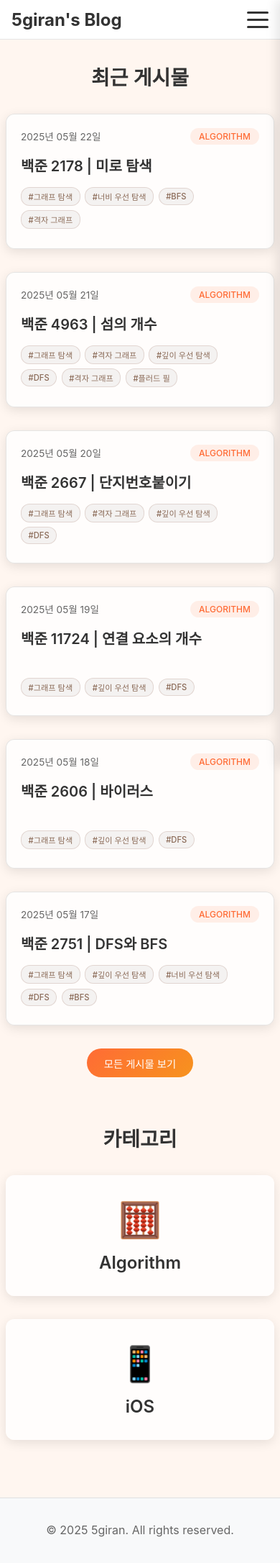
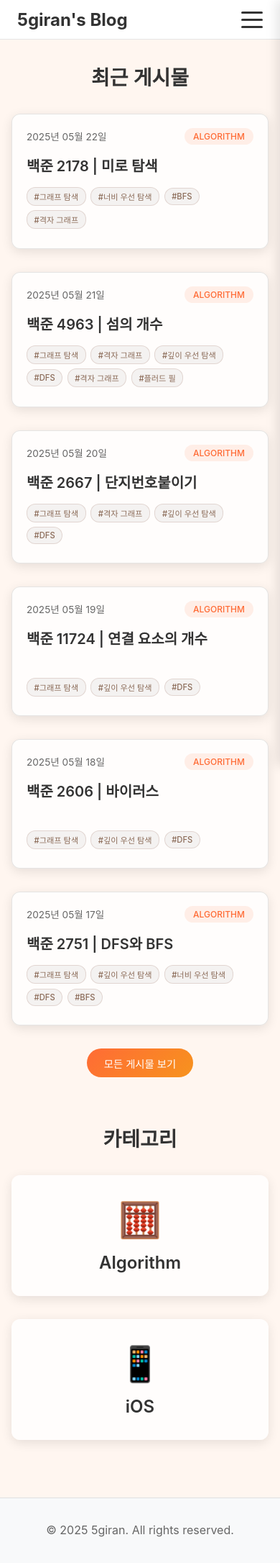
Before and after one commit to 5giran/5giran.github.io, a Jekyll site: the page built from index.md, in a window 390 px wide. Shown: the whole page at 72% size. Built offline with Jekyll 4.4.1, drawn with Linux system fonts in a browser that asks for light colours; some web fonts are replaced.

Commit message:
Update responsive.css

```diff
--- a/assets/css/responsive.css
+++ b/assets/css/responsive.css
@@ -5,13 +5,13 @@
 /* Tablet Styles */
 @media (max-width: 1024px) {
   .header-container {
-    padding: 1rem 1.5rem;
+    padding: 1rem 2rem;
   }
 
   .home-content,
   .category-page,
   .posts-archive {
-    padding: 2rem 1.5rem;
+    padding: 2rem 2rem;
   }
 }
 
@@ -19,7 +19,7 @@
 @media (max-width: 768px) {
   /* Header Responsive */
   .header-container {
-    padding: 1rem;
+    padding: 1rem 1.5rem;
   }
 
   /* Side Navigation Mobile */
@@ -32,15 +32,15 @@
   .home-content,
   .category-page,
   .posts-archive {
-    padding: 1rem;
+    padding: 1rem 1.5rem;
   }
 
   .content-wrapper {
-    padding: 2rem 1rem;
+    padding: 2rem 1.5rem;
   }
 
   .wide-content-wrapper {
-    padding: 2rem 1rem;
+    padding: 2rem 1.5rem;
   }
 
   /* Grid Responsive */
@@ -101,29 +101,29 @@
 
   /* Category Page Responsive */
   .category-page {
-    padding: 2rem 1rem;
+    padding: 2rem 1.5rem;
   }
 }
 
 /* Small Mobile Styles */
 @media (max-width: 480px) {
   .container {
-    padding: 0 1rem;
+    padding: 0 1.5rem;
   }
 
   .header-container {
-    padding: 0.75rem 1rem;
+    padding: 0.75rem 1.5rem;
   }
 
   .home-content,
   .category-page,
   .posts-archive {
-    padding: 1rem 0.5rem;
+    padding: 1rem 1rem;
   }
 
   .content-wrapper,
   .wide-content-wrapper {
-    padding: 1.5rem 1rem;
+    padding: 1.5rem 1.5rem;
   }
 
   .posts-grid,
```
